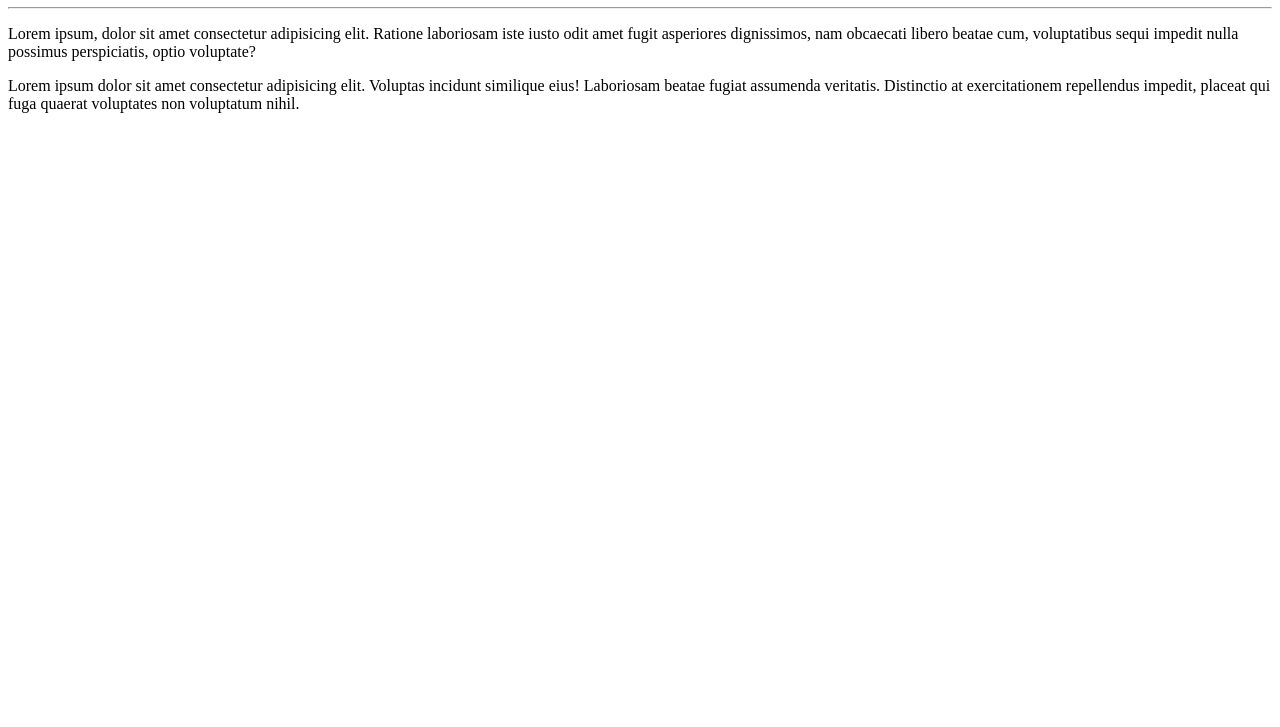
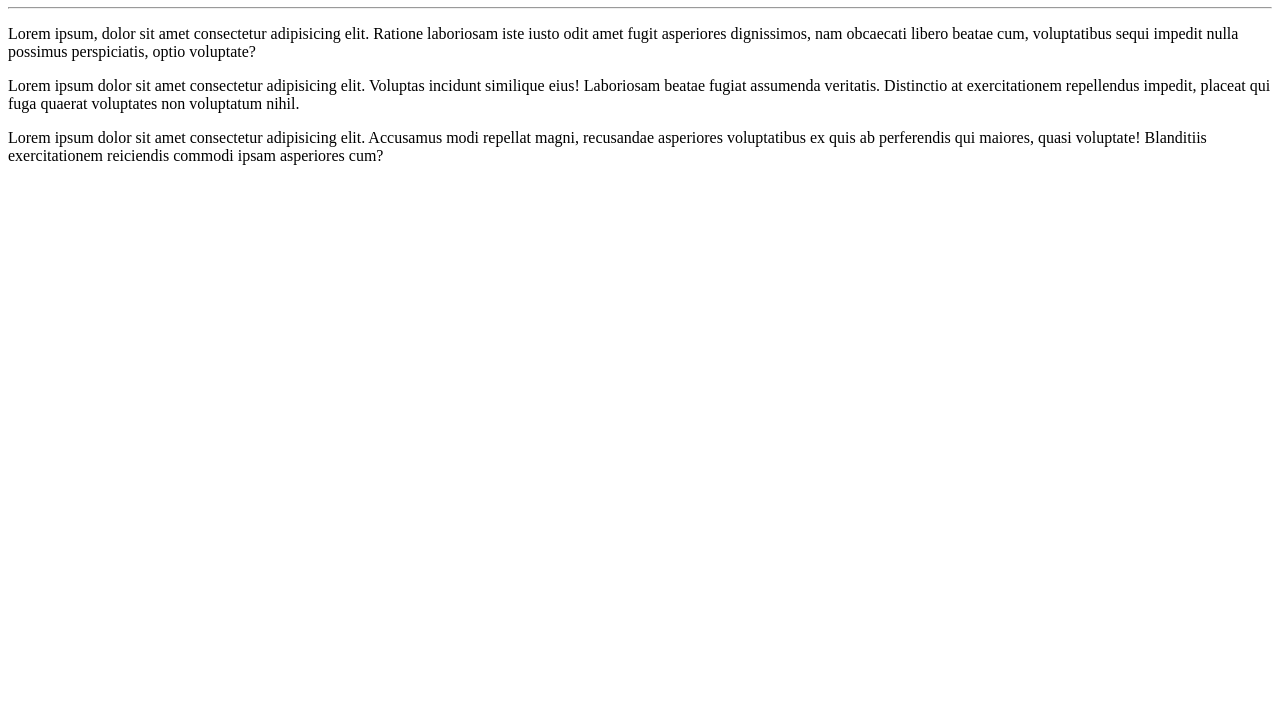
Before and after one commit to RenatoGFerreira/Hello-World, a plain HTML site: page site-exemplo/index.html in a window 1280 px wide. Shown: the part 73-800 px from the top of the page. Drawn offline with Linux system fonts and the light colour scheme.

Commit message:
Update index.html
Test  one more time

```diff
--- a/site-exemplo/index.html
+++ b/site-exemplo/index.html
@@ -10,5 +10,6 @@
     <hr>
     <p>Lorem ipsum, dolor sit amet consectetur adipisicing elit. Ratione laboriosam iste iusto odit amet fugit asperiores dignissimos, nam obcaecati libero beatae cum, voluptatibus sequi impedit nulla possimus perspiciatis, optio voluptate?</p>
     <p>Lorem ipsum dolor sit amet consectetur adipisicing elit. Voluptas incidunt similique eius! Laboriosam beatae fugiat assumenda veritatis. Distinctio at exercitationem repellendus impedit, placeat qui fuga quaerat voluptates non voluptatum nihil.</p>
+    <p>Lorem ipsum dolor sit amet consectetur adipisicing elit. Accusamus modi repellat magni, recusandae asperiores voluptatibus ex quis ab perferendis qui maiores, quasi voluptate! Blanditiis exercitationem reiciendis commodi ipsam asperiores cum?</p>
 </body>
 </html>
```
